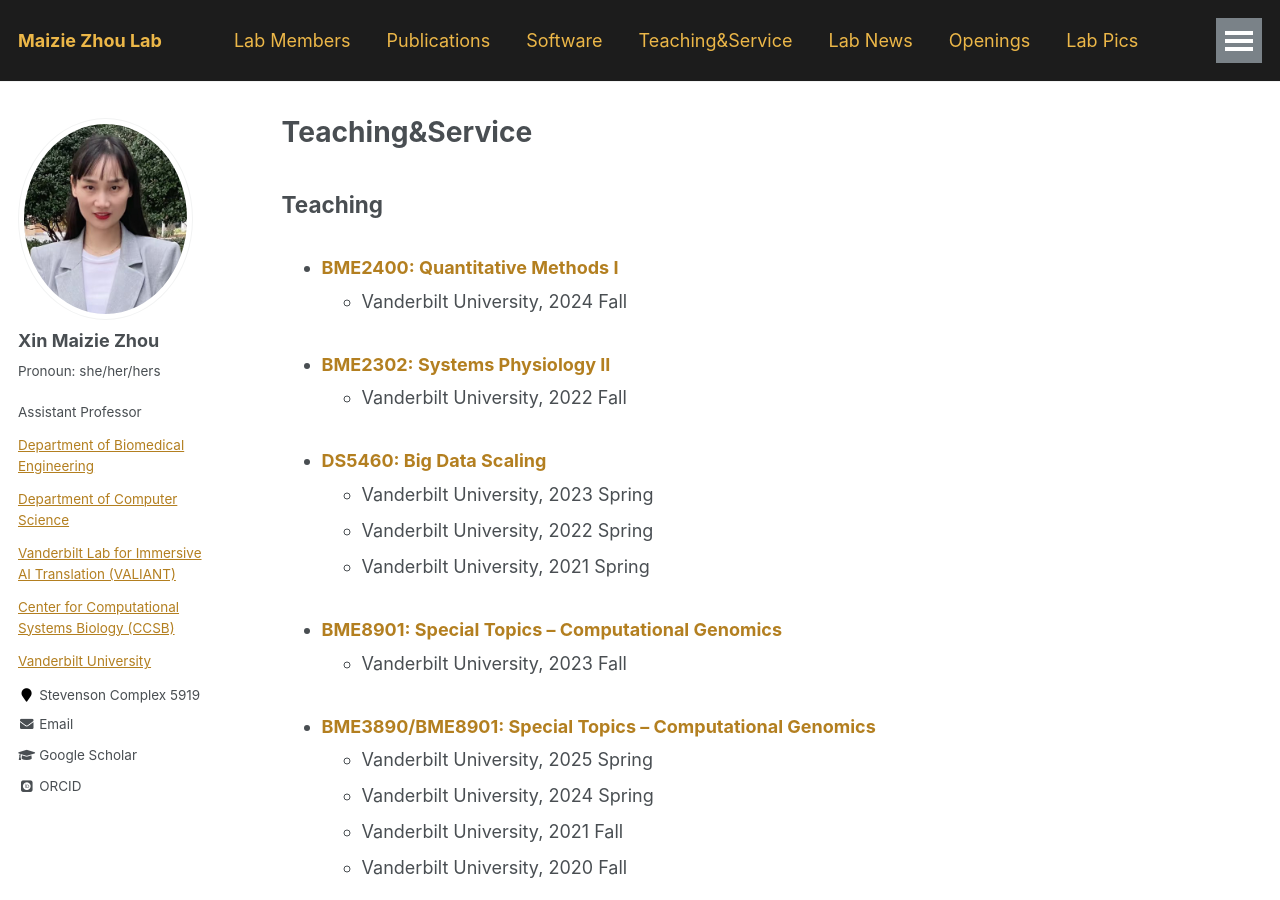
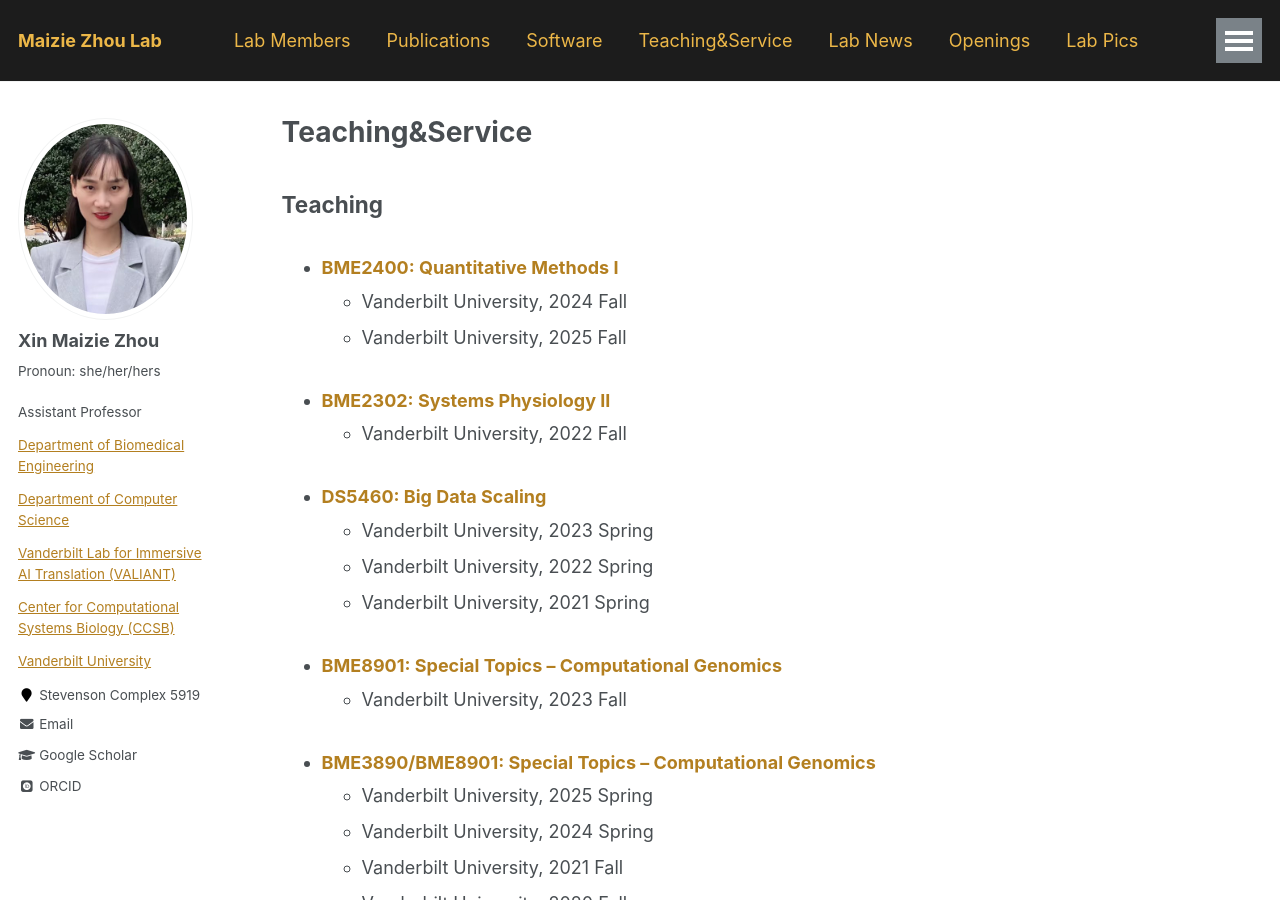
Before and after one commit to maiziezhoulab/Maiziezhoulab.github.io, a Jekyll site: the page built from _pages/TeachingService.md, in a window 1280 px wide and 900 px high. Built offline with Jekyll 4.4.1, drawn with Linux system fonts in a browser that asks for light colours; some web fonts are replaced.

Commit message:
Update TeachingService.md

```diff
--- a/_pages/TeachingService.md
+++ b/_pages/TeachingService.md
@@ -10,6 +10,7 @@ author_profile: true
 
 - ### [BME2400: Quantitative Methods I]()
   - Vanderbilt University, 2024 Fall
+  - Vanderbilt University, 2025 Fall
 
 - ### [BME2302: Systems Physiology II]()
   - Vanderbilt University, 2022 Fall
```
